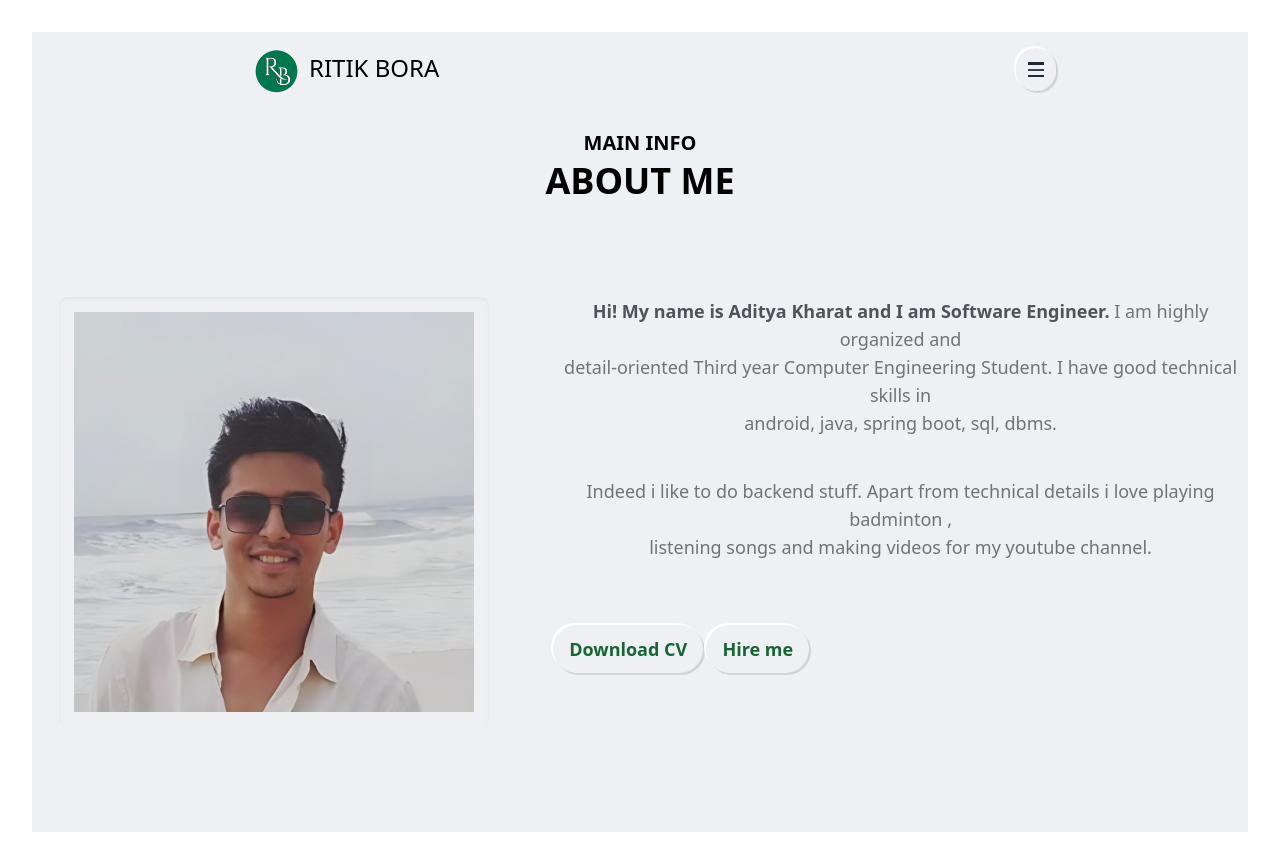
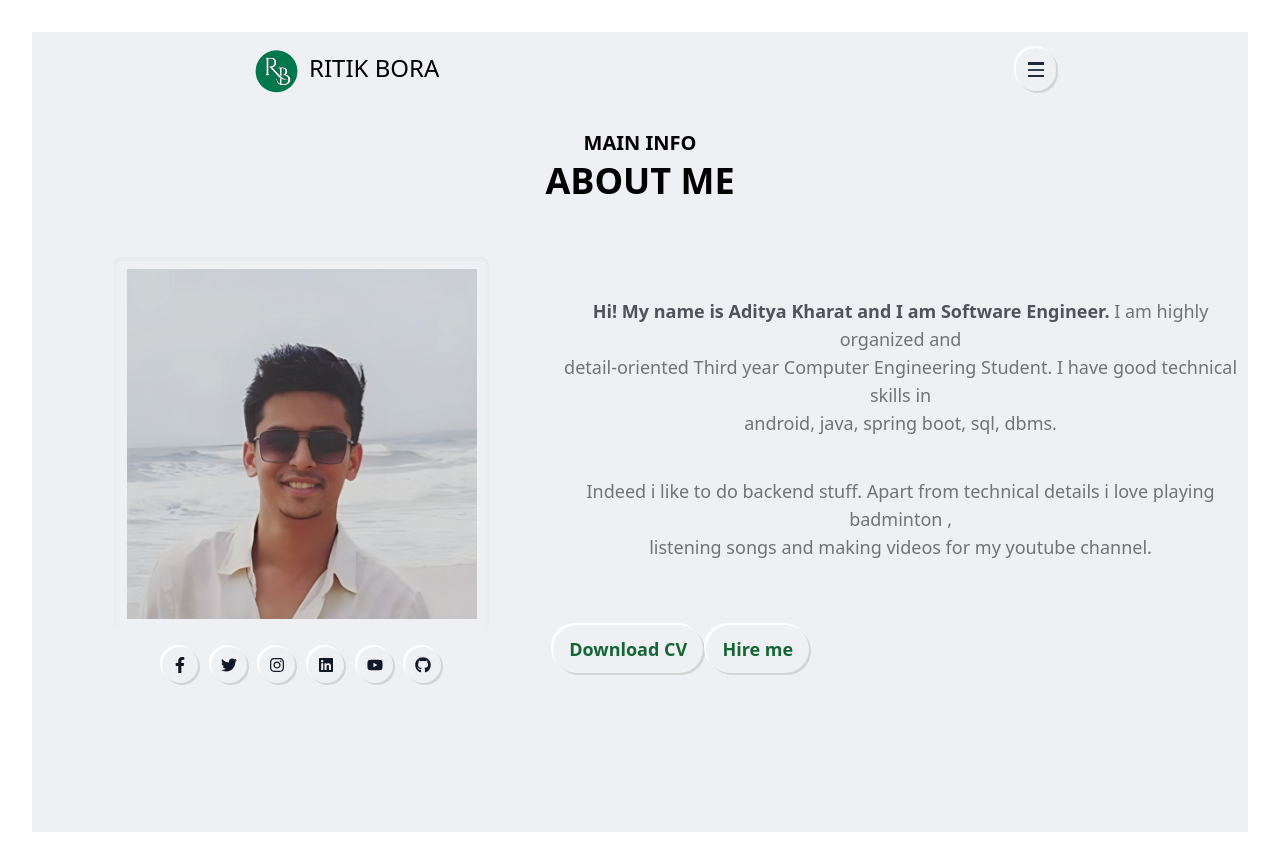
Before and after one commit to RitikBora/profile-website, a React (Vite) app in the folder frontend/: page / in a window 1280 px wide. Both pictures are taken after a click on the button "More About me". Built offline with nearby package versions, Linux system fonts and the light colour scheme.

Commit message:
social media added

```diff
--- a/frontend/package.json
+++ b/frontend/package.json
@@ -12,6 +12,7 @@
   "dependencies": {
     "react": "^18.2.0",
     "react-dom": "^18.2.0",
+    "react-icons": "^5.2.1",
     "recoil": "^0.7.7"
   },
   "devDependencies": {
--- /dev/null
+++ b/frontend/src/components/buttons/SocialButton.tsx
@@ -0,0 +1,21 @@
+import { IconType } from 'react-icons';
+
+interface SocialAnchorProps {
+  href: string;
+  icon: IconType;
+
+}
+
+
+export const SocialAnchor : React.FC<SocialAnchorProps> = ({href , icon : Icon}) => {
+    return (
+        <a
+            href={href}
+            target='_blank'
+            className={` rounded-full p-2.5 bg-customGray text-gray-900 shadow-custom-xl hover:shadow-inner-xl transition-shadow focus:outline-none text-center `}>
+            <Icon/>
+        </a>
+    );
+};
+
+export default SocialAnchor;
--- a/frontend/src/components/pages/About.tsx
+++ b/frontend/src/components/pages/About.tsx
@@ -1,4 +1,7 @@
 import RoundedButton from "../buttons/RoundedButton"
+import SocialAnchor from "../buttons/SocialButton"
+import { FaFacebookF, FaTwitter, FaInstagram, FaLinkedin, FaYoutube, FaGithub } from 'react-icons/fa';
+
 
 export const About =  () =>
 {
@@ -12,9 +15,19 @@ export const About =  () =>
                 ABOUT ME
             </div>
             <div className="grid grid-cols-7 pt-24">
-                <div className=" col-span-3 flex justify-end mr-16">
-                    <div className="shadow-inner  rounded-lg flex justify-center items-center" style={{width: "430px" , height: "430px"}}>
-                        <img src="about.png" width="400px" height="400px" alt="Bora.jpg" className=""/>
+                <div className=" col-span-3 flex justify-end mr-16 -mt-10">
+                    <div>
+                        <div className="shadow-inner  rounded-lg flex justify-center items-center" style={{width: "375px" , height: "374px"}}>
+                            <img src="about.png" width="350px" height="350px" alt="Bora.jpg" className=""/>
+                        </div>
+                        <div className="flex justify-between my-4 mx-12">
+                            <SocialAnchor href="https://www.facebook.com/profile.php?id=100037982433622" icon={FaFacebookF} />
+                            <SocialAnchor href="https://twitter.com/AdityaK25587732" icon={FaTwitter} />
+                            <SocialAnchor href="https://www.instagram.com/timmyaditya/" icon={FaInstagram} />
+                            <SocialAnchor href="https://www.linkedin.com/in/aditya-kharat-21366a190" icon={FaLinkedin} />
+                            <SocialAnchor href="https://youtu.be/f-POU0lphJ0" icon={FaYoutube} />
+                            <SocialAnchor href="https://github.com/timmyaditya" icon={FaGithub} />
+                        </div>
                     </div>
                 </div>
                 <div className="text-lg text-neutral-500 col-span-4 ">
```
Also changed, not shown: 1 other file (tests, documents, lock files or other folders).
